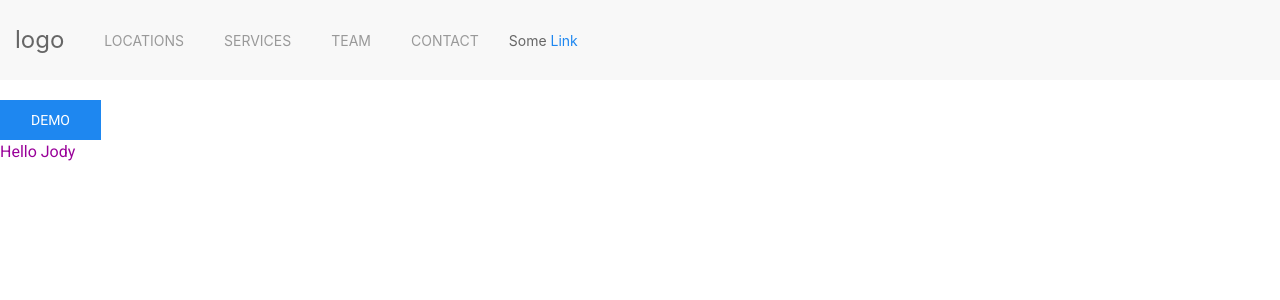
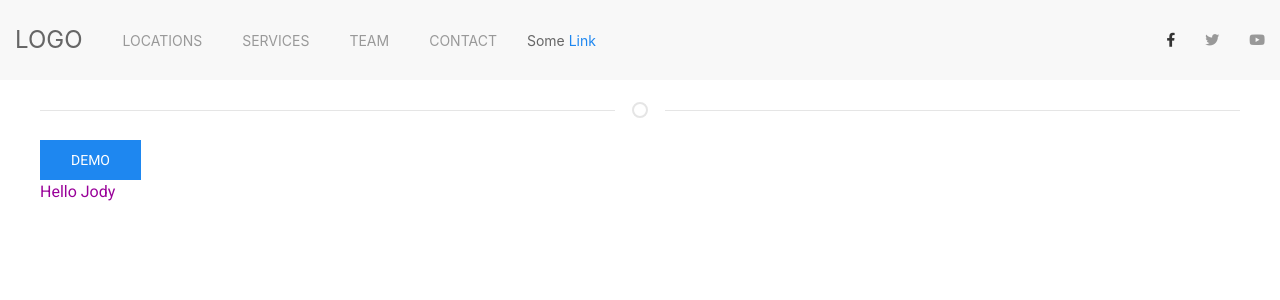
Before and after one commit to alanna04/firstUIkit, a PHP site: page / in a window 1280 px wide. Shown: the top 300 px of the page. Run offline with PHP 8.4, Linux system fonts and the light colour scheme; some libraries are stand-ins or nearby versions.

Commit message:
nav bar links, social media

```diff
--- a/index.php
+++ b/index.php
@@ -9,14 +9,16 @@
 	<link href="https://fonts.googleapis.com/css?family=Roboto:100,300,400,700" rel="stylesheet">
 	<!--Custom CSS-->
 	<link rel="stylesheet" type="text/css" href="/css/main.css">
-
+	<!--font awe -->
+	<link rel="stylesheet" href="https://use.fontawesome.com/releases/v5.8.1/css/all.css" integrity="sha384-50oBUHEmvpQ+1lW4y57PTFmhCaXp0ML5d60M1M7uH2+nqUivzIebhndOJK28anvf" crossorigin="anonymous">
 </head>
 <body>
 	<!--Start Header  -->
 	<nav class="uk-navbar-container uk-margin" uk-navbar>
 	    <div class="uk-navbar-left">
 
-        <a class="uk-navbar-item uk-logo" href="#">logo</a>
+	        <a class="uk-navbar-item uk-logo" href="#"> LOGO
+	        </a>
 
 	        <ul class="uk-navbar-nav">
 	            <li>
@@ -49,13 +51,29 @@
 	            <div>Some <a href="#">Link</a></div>
 	        </div>
 	    </div>
+
+	    <div class="uk-navbar-right">
+
+			        <ul class="uk-navbar-nav">
+			            <li class="uk-active"><a href="#"><i class="fab fa-facebook-f"></i></a></li>
+			            <li>
+			                <a href="#"><i class="fab fa-twitter"></i></a>
+			            </li>
+			            <li><a href="#"><i class="fab fa-youtube"></i></a></li>
+			        </ul>
+
+			    </div>
 </nav>
 
 	<!--End Header  -->
 
+<div class="uk-container uk-container-large">
+	<hr class="uk-divider-icon">
+
 	<button class="uk-button uk-button-primary">DEMO</button>
 	<br>
 		Hello Jody
+</div>
 
 <!--JQuery link-->
 <script src="https://ajax.googleapis.com/ajax/libs/jquery/3.4.0/jquery.min.js"></script>
```
Also changed, not shown: css/main.css (line endings or trailing spaces). Lines whose indentation alone changed are shown as unchanged.
